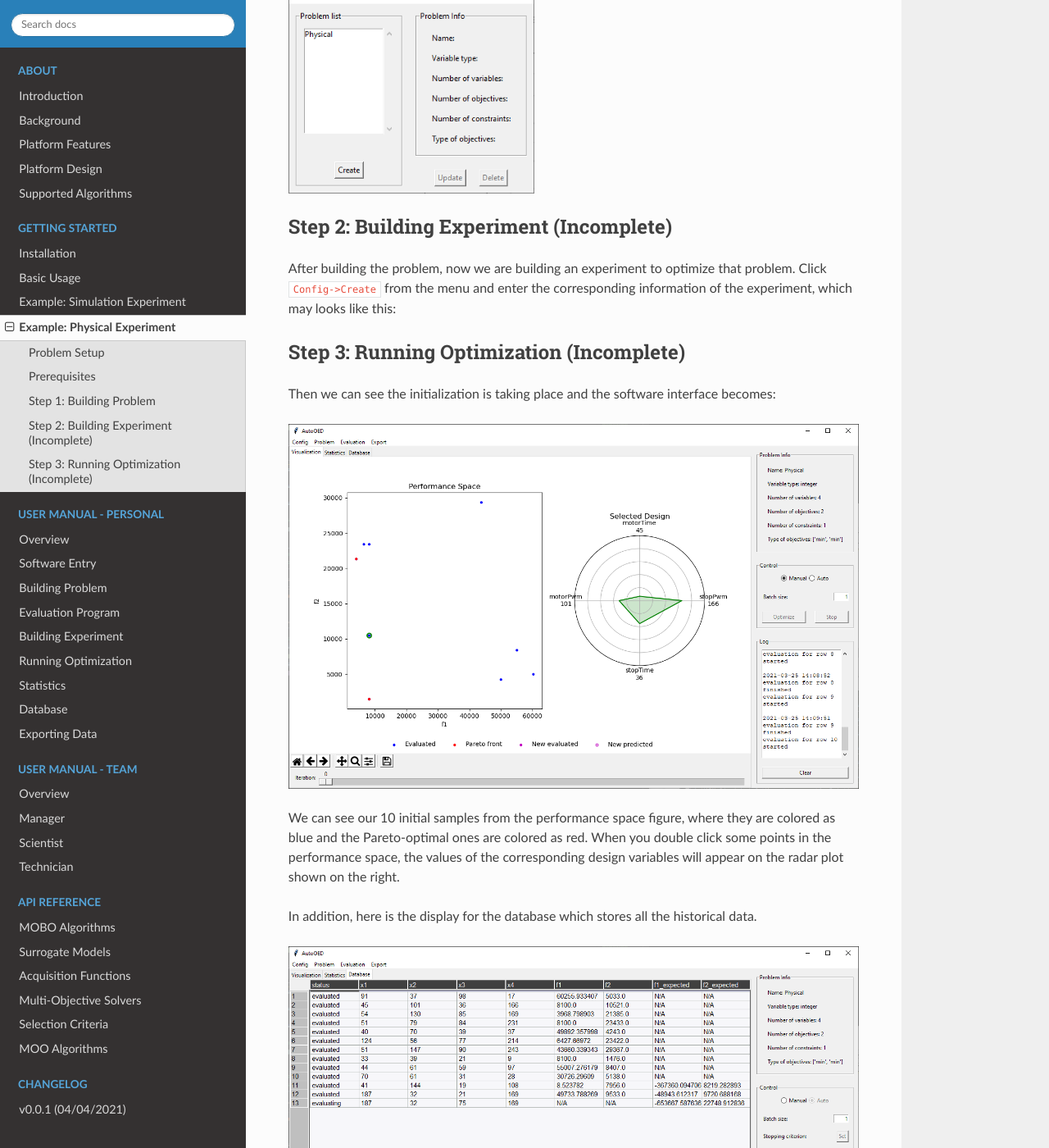
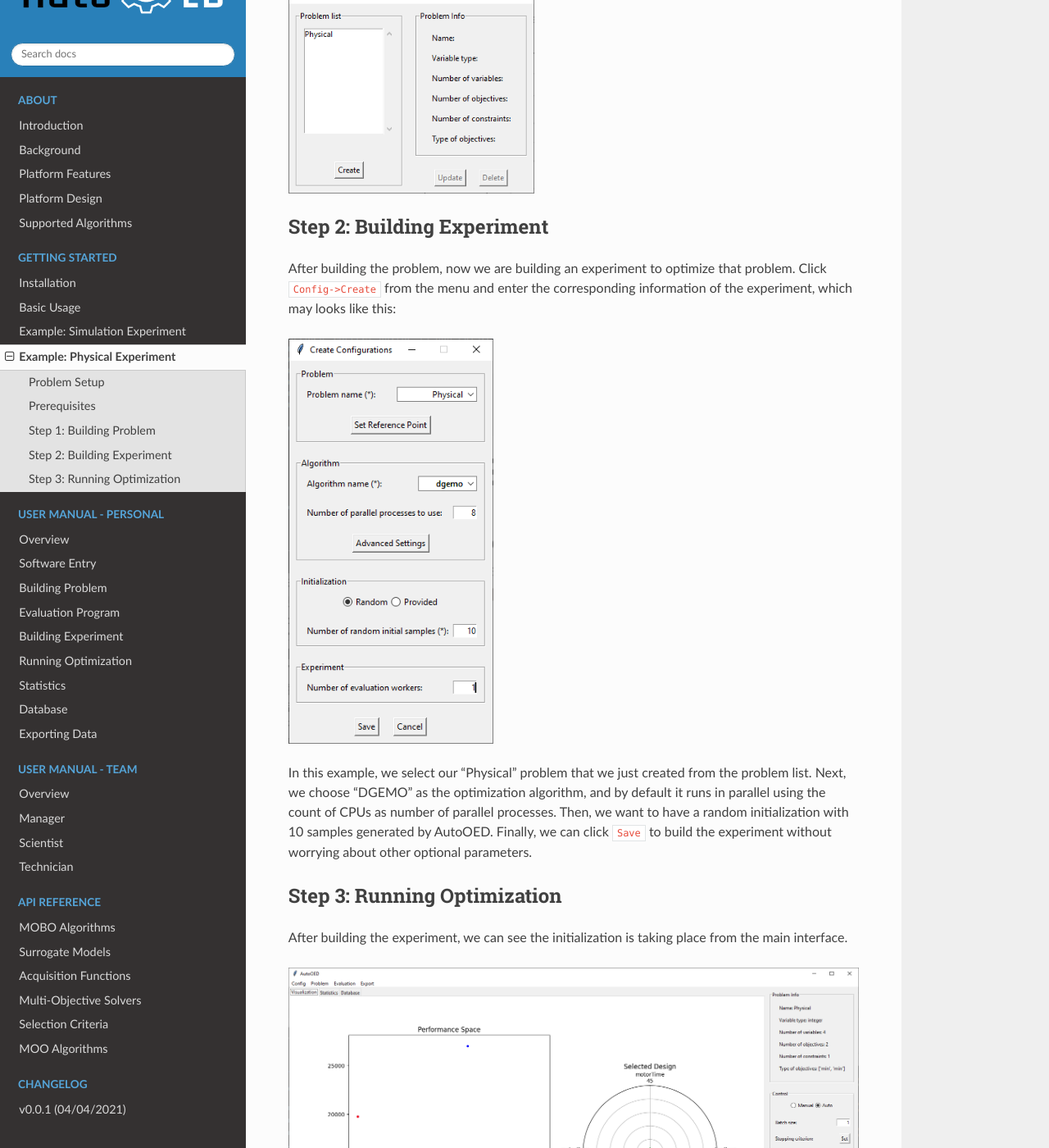
Before and after one commit to yunshengtian/AutoOED, a Sphinx documentation site: the page built from docs/source/content/getting-started/example-physical.rst, in a window 1280 px wide and 1400 px high, scrolled down 3894 px. Shown: the whole window at 82% size. Built offline with Sphinx 7.4.7 and the Read the Docs theme 2.0.0, drawn with Linux system fonts in a browser that asks for light colours; some of the changed text lies outside the part shown.

Commit message:
update docs: physical experiment

```diff
--- a/docs/source/content/getting-started/example-physical.rst
+++ b/docs/source/content/getting-started/example-physical.rst
@@ -88,24 +88,44 @@
    :width: 300 px
 
 
-Step 2: Building Experiment (Incomplete)
-----------------------------------------
+Step 2: Building Experiment
+---------------------------
 
 After building the problem, now we are building an experiment to optimize that problem.
 Click ``Config->Create`` from the menu and enter the corresponding information of the experiment,
 which may looks like this:
 
+.. figure:: ../../_static/getting-started/example-physical/build-experiment/create.png
+   :width: 250 px
 
-Step 3: Running Optimization (Incomplete)
------------------------------------------
+In this example, we select our "Physical" problem that we just created from the problem list.
+Next, we choose "DGEMO" as the optimization algorithm, and by default it runs in parallel using the count of CPUs as number of parallel processes.
+Then, we want to have a random initialization with 10 samples generated by AutoOED.
+Finally, we can click ``Save`` to build the experiment without worrying about other optional parameters.
 
-Then we can see the initialization is taking place and the software interface becomes:
 
-.. figure:: ../../_static/getting-started/example-physical/run-optimization/main.png
+Step 3: Running Optimization
+----------------------------
+
+After building the experiment, we can see the initialization is taking place from the main interface.
+
+.. figure:: ../../_static/getting-started/example-physical/run-optimization/main_initial.png
    :width: 700 px
 
 We can see our 10 initial samples from the performance space figure, where they are colored as blue and the Pareto-optimal ones are colored as red.
 When you double click some points in the performance space, the values of the corresponding design variables will appear on the radar plot shown on the right.
+
+After the initialization is done, we can select ``Auto`` mode in the control panel and let the optimization run
+in a fully automated fashion. Finally the results will look like this:
+
+.. figure:: ../../_static/getting-started/example-physical/run-optimization/main_optimized.png
+   :width: 700 px
+
+Here are some optimization statistics, especially the hypervolume curve, showing the progress of our optimization.
+We observe a huge improvement in terms of the hypervolume with only 160 total sample evaluations.
+
+.. figure:: ../../_static/getting-started/example-physical/run-optimization/statistics.png
+   :width: 700 px
 
 In addition, here is the display for the database which stores all the historical data.
 
```
Also changed, not shown: docs/source/_static/getting-started/example-physical/build-experiment/create.png (added), docs/source/_static/getting-started/example-physical/run-optimization/database.png, docs/source/_static/getting-started/example-physical/run-optimization/main.png (deleted), docs/source/_static/getting-started/example-physical/run-optimization/main_initial.png (added), docs/source/_static/getting-started/example-physical/run-optimization/main_optimized.png (added), docs/source/_static/getting-started/example-physical/run-optimization/statistics.png (added).
